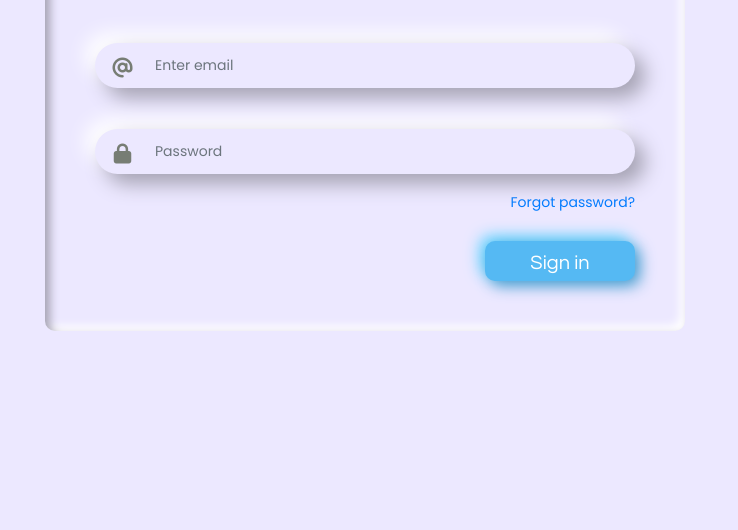
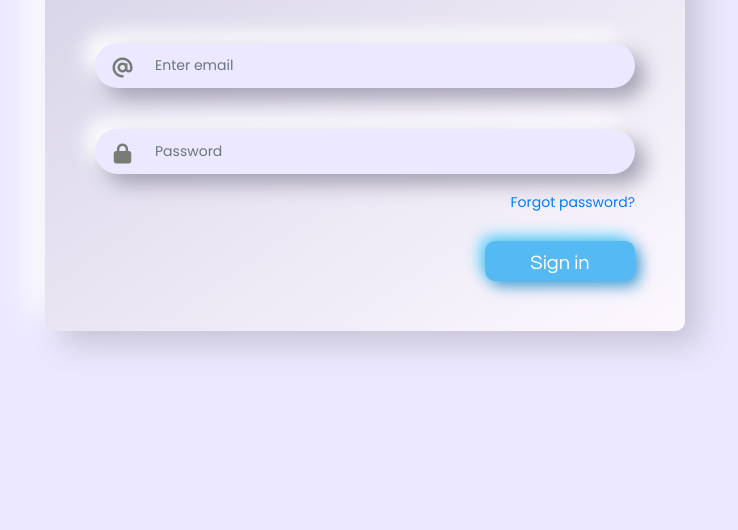
Before and after one commit to sreehari61/question-paper-generator, a plain HTML site: page index.html in a window 1280 px wide. Shown: the part 270-800 px from the top of the page, without its empty margins (275-1013 px from the left). Drawn offline with nearby package versions, Linux system fonts and the light colour scheme.

Commit message:
second commit

```diff
--- a/css/custom.css
+++ b/css/custom.css
@@ -1,3 +1,7 @@
+body{
+    background-color: #fdf8ff;
+}
+
 .sign-in-page{
     background-color: #ece8ff;
     height: 100vh;
@@ -6,8 +10,9 @@
 .login-main{
     border-radius: 10px;
     background: #ece8ff;
-    box-shadow: inset 5px 5px 10px #a5a2b3,
-                inset -5px -5px 10px #ffffff;
+    background: linear-gradient(145deg, #d4d1e6, #fdf8ff);
+    box-shadow:  15px 15px 30px #c9c5d9,
+             -15px -15px 30px #ffffff;
 }
 
 #password,#email{
```
